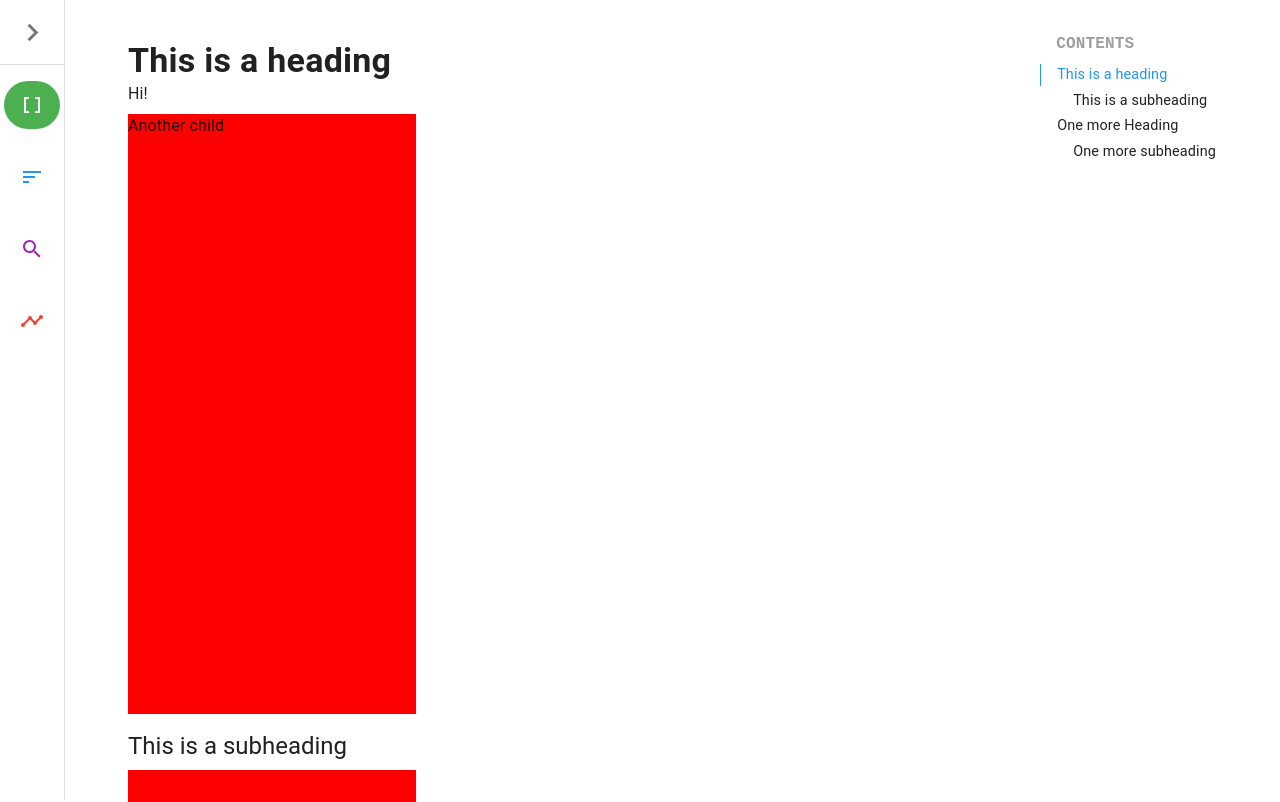
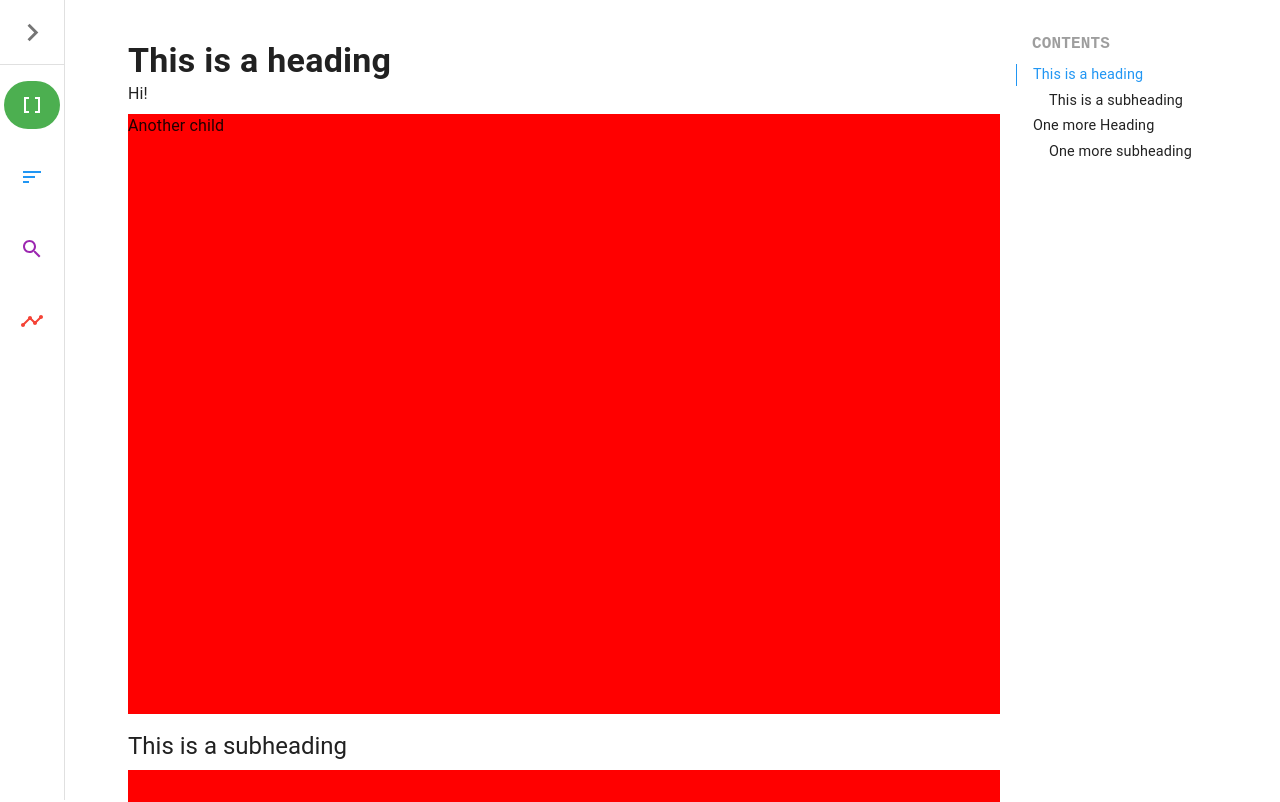
Before and after one commit to pumbas600/algo-visualiser, a Next.js app: page /datastructures in a window 1280 px wide. Shown: the top 802 px of the page. Built offline with nearby package versions, Linux system fonts and the light colour scheme.

Commit message:
style: :lipstick: Fix width of content

```diff
--- a/components/ContentLayout/index.tsx
+++ b/components/ContentLayout/index.tsx
@@ -51,6 +51,8 @@ const ContentLayout = ({ children }: { children?: ReactNode }) => {
   }, [getChildHeadings, getId]);
 
   useEffect(() => {
+    determineCurrentHeaderId();
+
     const handleScroll = () => {
       determineCurrentHeaderId();
     };
@@ -103,7 +105,7 @@ const ContentLayout = ({ children }: { children?: ReactNode }) => {
 
     return (
       <List
-        sx={{ position: 'fixed', top: '32px', right: '64px' }}
+        sx={{ position: 'fixed', top: '32px', right: '64px', width: '200px' }}
         subheader={
           <Typography fontFamily="monospace" fontWeight="bold" color={grey[500]} mb={1} pl={2}>
             CONTENTS
@@ -116,8 +118,10 @@ const ContentLayout = ({ children }: { children?: ReactNode }) => {
   }, [getChildHeadings, renderHeading]);
 
   return (
-    <Box display="flex" flexDirection="row" mx={8} my={4} gap={2} justifyContent="space-between">
-      <Stack spacing={1}>{renderChildren()}</Stack>
+    <Box display="flex" flexDirection="row" ml={8} my={4}>
+      <Stack spacing={1} width="100%" mr="264px" pr={2}>
+        {renderChildren()}
+      </Stack>
       {renderContents()}
     </Box>
   );
--- a/pages/datastructures/index.tsx
+++ b/pages/datastructures/index.tsx
@@ -7,11 +7,11 @@ const DataStructures = () => {
     <ContentLayout>
       <Heading title="This is a heading" />
       Hi!
-      <Box height="600px" bgcolor="red">
+      <Box height="600px" width="100%" bgcolor="red">
         Another child
       </Box>
       <Heading title={'This is a subheading'} subHeading />
-      <Box height="600px" bgcolor="red" />
+      <Box height="600px" width="100%" bgcolor="red" />
       <Heading title={'One more Heading'} />
       <Heading title={'One more subheading'} subHeading />
     </ContentLayout>
```
